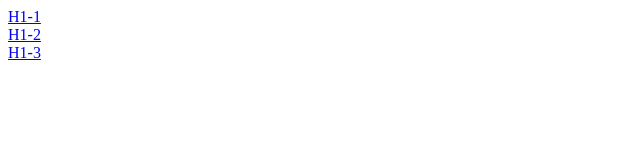
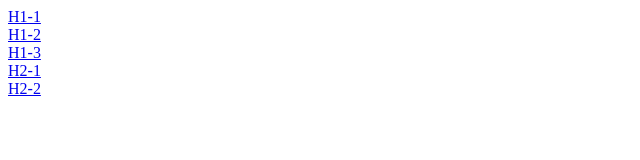
Before and after one commit to rschotanus/JavaScript, a plain HTML site: page index.html in a window 1280 px wide. Shown: the full height of the page, 0-640 px from the left. Drawn offline with Linux system fonts and the light colour scheme.

Commit message:
H2 javascript klaar

```diff
--- a/index.html
+++ b/index.html
@@ -11,6 +11,10 @@
 <a href="H1/H1-2.html" alt="H1-1">H1-2</a>
 <br>
 <a href="H1/H1-3.html" alt="H1-1">H1-3</a>
+<br>
+<a href="H2/H2-1.html" alt="H2-1">H2-1</a>
+<br>
+<a href="H2/H2-2.html" alt="H2-2">H2-2</a>
 
 
 </body>
```
